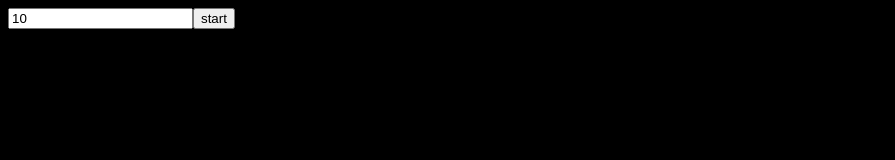
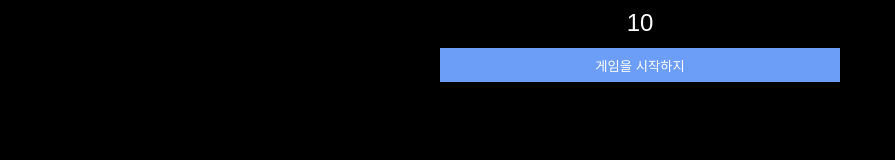
Before and after one commit to jETA-Kor/Roulette, a plain HTML site: page index.html in a window 1280 px wide. Shown: the whole page, without its empty margins (0-895 px from the left). Drawn offline with nearby package versions, Linux system fonts and the light colour scheme.

Commit message:
카드 섞기 애니메이션 구현
인원을 입력하면 카드를 섞고 카드 선택 화면으로 이동

```diff
--- a/css/common.css
+++ b/css/common.css
@@ -2,3 +2,49 @@ body {
     background-color: #000000;
     color: #FFFFFF;
 }
+
+#pg_initializer {
+    width: 100%;
+    text-align: center;
+}
+
+#num_join {
+    width: 400px;
+
+    background-color: transparent;
+    border: 0px;
+
+    font-size: 18pt;
+    text-align: center;
+
+    color: #FFFFFF;
+}
+
+#btn_start {
+    -webkit-appearance: none;
+
+    width: 400px;
+    height: 34px;
+
+    font-size: 10pt;
+    color: #FFFFFF;
+
+    background-color: #6C9EF8;
+    border: 0px;
+
+    margin-top: 10px;
+}
+
+#pg_shuffle img {
+    position: absolute;
+
+    height: 400px;
+}
+
+#backside1 {
+    z-index: 101;
+}
+
+#backside2 {
+    z-index: 100;
+}
--- a/index.html
+++ b/index.html
@@ -5,13 +5,18 @@
         <link rel="stylesheet" href="css/common.css" />
         <script src="http://ajax.googleapis.com/ajax/libs/jquery/1.9.1/jquery.min.js"></script>
         <script src="js/common.js" type="text/javascript"></script>
+        <script src="js/animation.js" type="text/javascript"></script>
     </head>
     <body>
         <div id="pg_initializer" class="page">
-            <input type="text" id="num_join" value="10" /><input type="button" value="start" id="btn_start" />
+            <input type="text" id="num_join" value="10" /><br />
+            <input type="button" value="게임을 시작하지" id="btn_start" />
         </div>
 
-        <div id="pg_shuffle" class="page"><input type="button" value="shuffled" /></div>
+        <div id="pg_shuffle" class="page">
+            <img src="image/card_backside.png" id="backside1" class="card_backside" />
+            <img src="image/card_backside.png" id="backside2" class="card_backside" />
+        </div>
 
         <div id="pg_cardSelector" class="page">
             <input type="button" value="1" id="card_1" />
--- /dev/null
+++ b/js/animation.js
@@ -0,0 +1,48 @@
+function ani_shuffle() {
+    $('.card_backside').hide();
+    $('.card_backside').css('left', ($(window).width() - $('.card_backside').width()) / 2);
+    $('.card_backside').css('top', ($(window).height() - $('.card_backside').height()) / 2);
+    $('.card_backside').show();
+
+    var cnt = 0;
+
+    var switcher = setInterval(function() {
+        var direction = Math.floor(Math.random() * 2);
+        $('#backside1').css('z-index', '101');
+
+        switch(direction) {
+            case 0:
+                    $('#backside1').animate(
+                        {'left': '+=400'},
+                        200,
+                        'swing',
+                        function() {
+                            $('#backside1').css('z-index', '99');
+                            $('#backside1').animate({'left': '-=400'}, 200);
+                        }
+                    );
+                    break;
+            case 1:
+                    $('#backside1').animate(
+                        {'left': '-=400'},
+                        200,
+                        'swing',
+                        function() {
+                            $('#backside1').css('z-index', '99');
+                            $('#backside1').animate({'left': '+=400'}, 200);
+                        }
+                    );
+                    break;
+        }
+
+        cnt++;
+
+        if(cnt == 10) {
+            setTimeout(function() {
+                $('#pg_shuffle').fadeOut(500);
+                $('#pg_cardSelector').fadeIn(500);
+            }, 500);
+            clearInterval(switcher);
+        }
+    }, 500);
+}
--- a/js/common.js
+++ b/js/common.js
@@ -6,12 +6,8 @@ $(document).ready(function() {
         generate($('#num_join').val());
         $('#pg_initializer').hide();
         $('#pg_shuffle').show();
+        ani_shuffle();
     }); // 시작 버튼 이벤트 바인딩
-
-    $('#pg_shuffle input').click(function() {
-        $('#pg_shuffle').fadeOut(500);
-        $('#pg_cardSelector').fadeIn(500);
-    }); // 카드 선택 화면으로 이동 이벤트 바인딩
 
     $('#pg_cardSelector input').click(function() {
         $('#pg_cardSelector').fadeOut(500, function() {
```
Also changed, not shown: image/card_backside.png (added).
